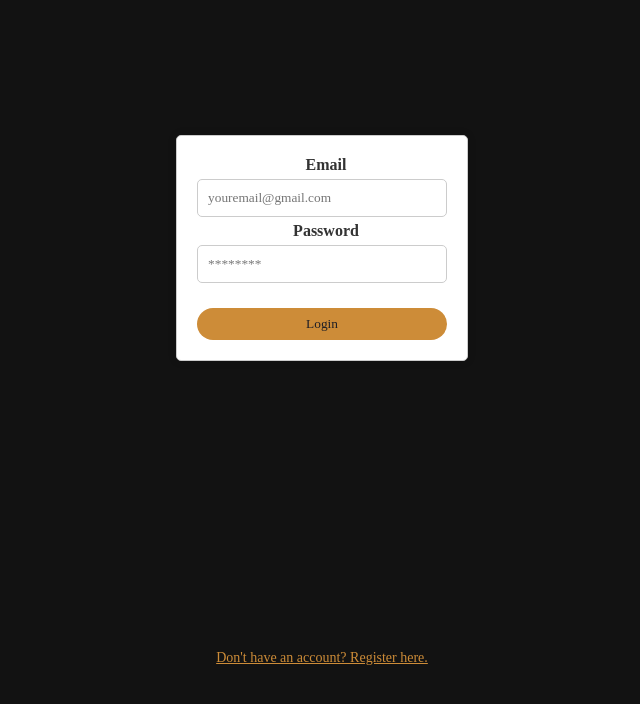
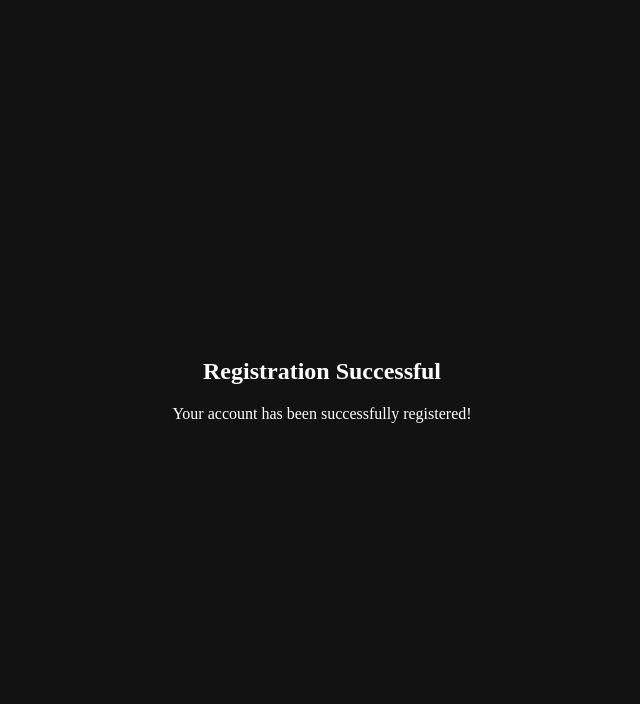
Before and after one commit to Cucumbercon/Cinema-Project, a React (Create React App) app in the folder web/: page /login in a window 1280 px wide. Shown: the top 704 px of the page, without its empty margins (318-958 px from the left). Built offline with nearby package versions, Linux system fonts and the light colour scheme; a web font is replaced by a local one.

Commit message:
Registration confirmation code and page

```diff
--- a/web/src/App.js
+++ b/web/src/App.js
@@ -15,9 +15,14 @@ import Checkout from './pages/Checkout/Checkout';
 import { Signup } from './pages/Users/signup';
 import { NotFound } from './pages/Users/NotFound';
 import { UpdateProfile } from './pages/Users/UpdateProfile';
+import EmailVerification from './pages/Users/EmailVerification';
+import RegistrationSuccessPage from './pages/Users/RegistrationSuccessPage';
+
 
 function App() {
   return (
+   < RegistrationSuccessPage />
+    //< EmailVerification />
      // <UpdateProfile />
      // <MovieBooking />
     //  <MovieDetails />
@@ -30,7 +35,7 @@ function App() {
     //  <Checkout />
      // <ConfirmationPage />
     //  <AdminPanel />
-      <Login />
+     // <Login />
      // <Signup />
      // <NotFound />
   );
--- /dev/null
+++ b/web/src/pages/Users/EmailVerification.css
@@ -0,0 +1,74 @@
+/* EmailVerification.css */
+
+.registration-page {
+    font-family: Arial, sans-serif;
+    text-align: center;
+    background-color: #2d2d30;
+    color: #fff;
+    padding: 20px;
+    border-radius: 5px;
+    max-width: 400px;
+    margin: 0 auto;
+    box-shadow: 0 0 10px rgba(170, 67, 67, 0.3);
+  }
+
+  h1 {
+    font-size: 24px;
+    margin-bottom: 20px;
+    color: #fff;
+  }
+
+  p {
+    font-size: 16px;
+    margin-bottom: 20px;
+
+  }
+
+  form {
+    display: flex;
+    flex-direction: column;
+    align-items: center;
+  }
+
+  input[type="text"] {
+    width: 100%;
+    padding: 10px;
+    margin-bottom: 20px;
+    border: 2px solid #1b2838;
+    border-radius: 5px;
+    font-size: 16px;
+  }
+
+  input[type="text"]:focus {
+    outline: none;
+    border-color: #00adee;
+  }
+
+  .error-message {
+    color: #ff0000;
+    font-size: 14px;
+    margin-bottom: 20px;
+  }
+
+  button[type="submit"] {
+    background-color: #FF5733;
+   color: #fff;
+    font-size: 16px;
+    padding: 10px 20px;
+    border: none;
+    border-radius: 5px;
+    cursor: pointer;
+    transition: background-color 0.3s ease;
+  }
+
+  button[type="submit"]:hover {
+    background-color: #FF4500;
+  }
+
+  /* Center the form vertically and horizontally */
+  .registration-page {
+    position: absolute;
+    top: 50%;
+    left: 50%;
+    transform: translate(-50%, -50%);
+  }
--- /dev/null
+++ b/web/src/pages/Users/EmailVerification.js
@@ -0,0 +1,50 @@
+// EmailVerification.js
+import React, { useState } from 'react';
+import './EmailVerification.css';
+
+function EmailVerification() {
+  const [code, setCode] = useState('');
+  const [isValidCode, setIsValidCode] = useState(true);
+
+  const handleCodeChange = (e) => {
+    const enteredCode = e.target.value;
+    setCode(enteredCode);
+
+    // Validate the code format (6 digits)
+    const codeRegex = /^\d{6}$/;
+    setIsValidCode(codeRegex.test(enteredCode));
+  };
+
+  const handleSubmit = (e) => {
+    e.preventDefault();
+
+    // Check if the code is valid
+    if (isValidCode) {
+      // Code is valid; you can proceed with the registration process
+      // For this example, we'll just log the code to the console
+      console.log('Code entered:', code);
+    } else {
+      // Code is not valid; you can show an error message to the user
+      console.error('Invalid code format');
+    }
+  };
+
+  return (
+    <div className="registration-page">
+      <h1>Registration</h1>
+      <p>Enter the 6-digit code sent to your email address:</p>
+      <form onSubmit={handleSubmit}>
+        <input
+          type="text"
+          placeholder="Enter 6-digit code"
+          value={code}
+          onChange={handleCodeChange}
+        />
+        {!isValidCode && <p className="error-message">Invalid code format</p>}
+        <button type="submit">Register</button>
+      </form>
+    </div>
+  );
+}
+
+export default EmailVerification;
--- /dev/null
+++ b/web/src/pages/Users/RegistrationSuccessPage.css
@@ -0,0 +1,10 @@
+/* RegistrationSuccessPage.css */
+
+/* Center the content horizontally and vertically */
+.display-center {
+    display: flex;
+    flex-direction: column;
+    justify-content: center;
+    align-items: center;
+    height: 100vh; /* Adjust this value as needed */
+  }
--- /dev/null
+++ b/web/src/pages/Users/RegistrationSuccessPage.js
@@ -0,0 +1,13 @@
+import React from 'react';
+import './RegistrationSuccessPage.css'; // Import the CSS file
+
+function RegistrationSuccessPage() {
+  return (
+    <div className="display-center"> {/* Apply the 'display-center' class */}
+      <h1>Registration Successful</h1>
+      <p>Your account has been successfully registered!</p>
+    </div>
+  );
+}
+
+export default RegistrationSuccessPage;
--- a/web/src/pages/Users/login.css
+++ b/web/src/pages/Users/login.css
@@ -25,6 +25,8 @@ label {
     display: block;
     margin-bottom: 5px;
     font-weight: bold;
+    color: #FF5733; /* Change label text color */
+    font-family: Arial, sans-serif; /* Change label font */
 }
 
 /* Style for both input fields */
@@ -32,38 +34,41 @@ input[type="email"],
 input[type="password"] {
     width: 100%;
     padding: 10px;
-    margin-bottom: 5px; /* Reduced margin to 10px */
+    margin-bottom: 5px; /* Reduced margin to 5px */
     border: 1px solid #ccc;
     border-radius: 3px;
+    font-family: Arial, sans-serif; /* Change input font */
 }
 
 /* Style for the login button */
 button[type="submit"] {
     width: 100%;
     padding: 10px;
-    background-color: #007bff;
+    background-color: #FF5733; /* Change button background color */
     color: #fff;
     border: none;
     border-radius: 3px;
     cursor: pointer;
+    font-family: Arial, sans-serif; /* Change button font */
 }
 
 button[type="submit"]:hover {
-    background-color: #0056b3;
+    background-color: #FF4500; /* Change button hover background color */
 }
 
 /* Style for the link back to signup.js */
 .link-btn {
-    color: #007bff;
+    color: #FF5733; /* Change link text color */
     text-decoration: none;
     cursor: pointer;
     font-size: 14px;
-    margin-top: 5px; /* Reduced margin to 5px */
+    margin-top: 10px; /* Reduced margin to 5px */
     display: inline-block;
     padding: 0;
     background: none;
     border: none;
     outline: none;
+    font-family: Arial, sans-serif; /* Change link font */
 }
 
 .link-btn:hover {
```
